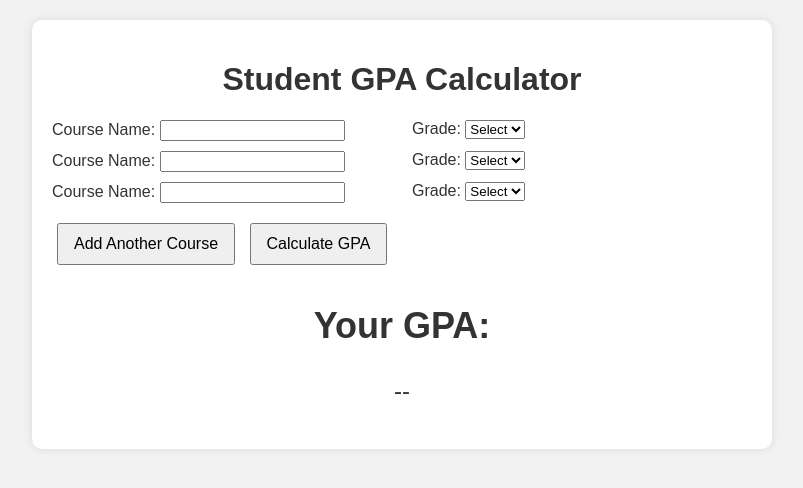
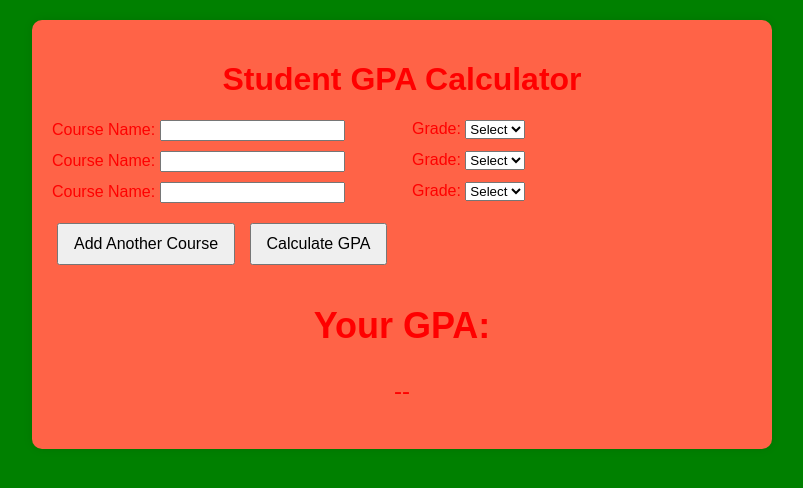
Before and after one commit to a1b2c3-rgb/IST4035-ENDSEM-EXAMS, a plain HTML site: page index.html in a window 1280 px wide. Shown: the whole page, without its empty margins (238-1041 px from the left). Drawn offline with Linux system fonts and the light colour scheme.

Commit message:
Update style.css

```diff
--- a/style.css
+++ b/style.css
@@ -2,14 +2,14 @@ body {
   font-family: Arial, sans-serif;
   margin: 20px;
   padding: 0;
-  background-color: #f2f2f2;
-  color: #333;
+  background-color: green;
+  color: red;
 }
 
 main {
   max-width: 700px;
   margin: auto;
-  background: #fff;
+  background: tomato;
   padding: 20px;
   border-radius: 10px;
   box-shadow: 0 0 10px rgba(0,0,0,0.1);
```
